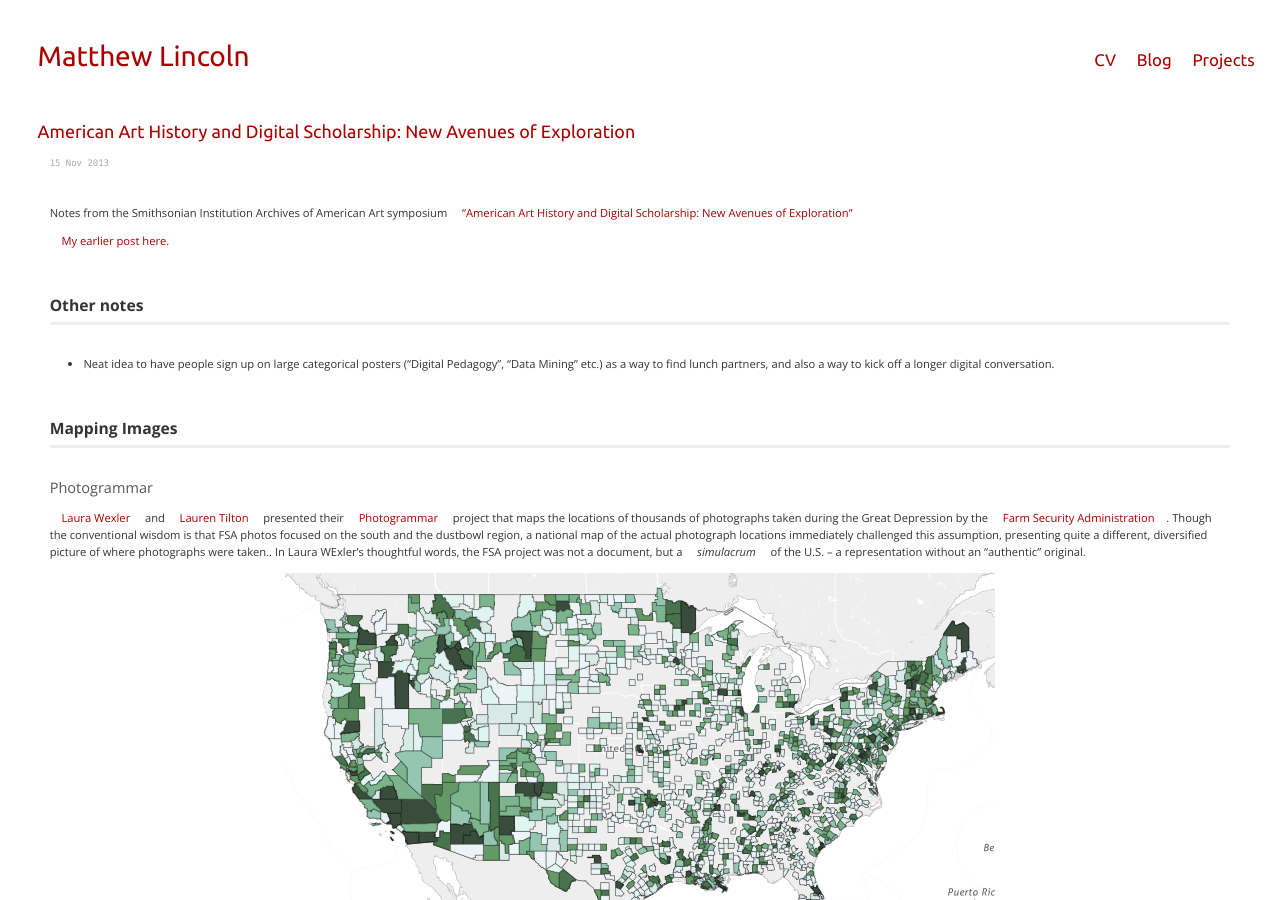
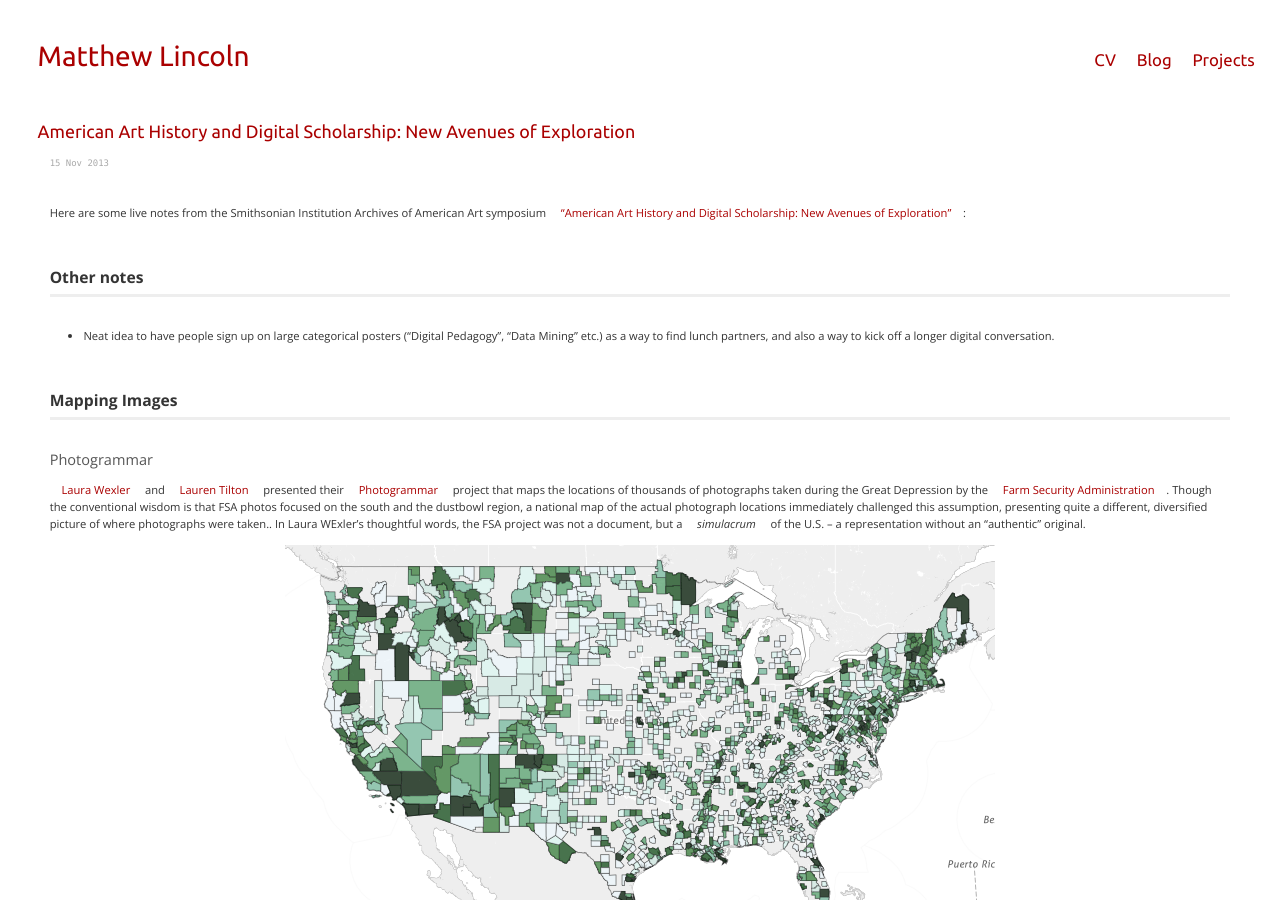
Before and after one commit to mdlincoln/mdlincoln.github.io, a Jekyll site: the page built from _posts/2013-11-15-american-art-history-and-digital-scholarship.md, in a window 1280 px wide and 900 px high. Built offline with Jekyll 4.4.1, drawn with Linux system fonts in a browser that asks for light colours; comment, search, counter and statistics services are not loaded.

Commit message:
Live notes intro

```diff
--- a/_posts/2013-11-15-american-art-history-and-digital-scholarship.md
+++ b/_posts/2013-11-15-american-art-history-and-digital-scholarship.md
@@ -8,9 +8,7 @@ tags:
 - Art History
 ---
 
-Notes from the Smithsonian Institution Archives of American Art symposium ["American Art History and Digital Scholarship: New Avenues of Exploration"](http://www.aaa.si.edu/symposium)
-
-[My earlier post here.](/2013/11/12/networks-of-the-smithsonian-american-art-museum.html)
+Here are some live notes from the Smithsonian Institution Archives of American Art symposium ["American Art History and Digital Scholarship: New Avenues of Exploration"](http://www.aaa.si.edu/symposium):
 
 # Other notes
 
```
